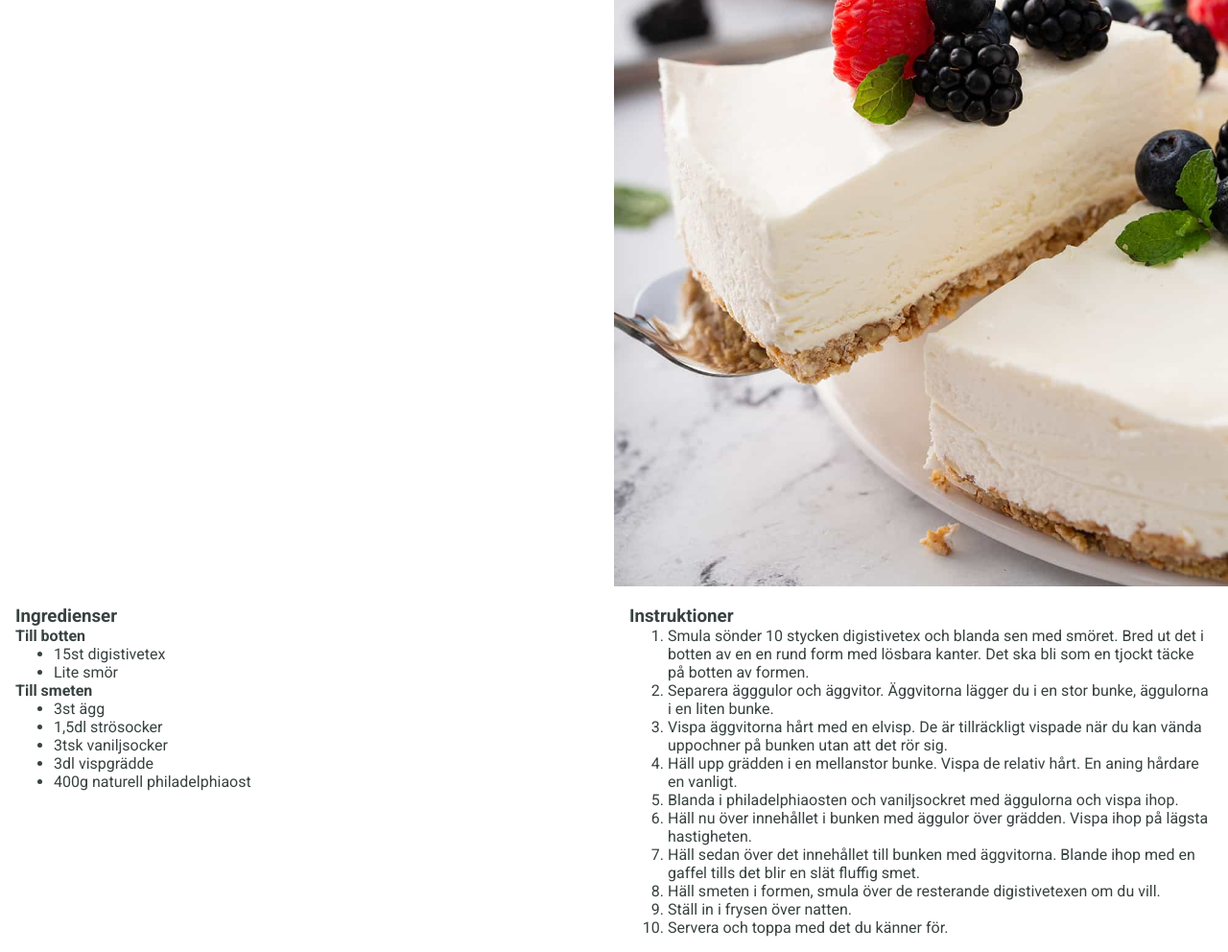
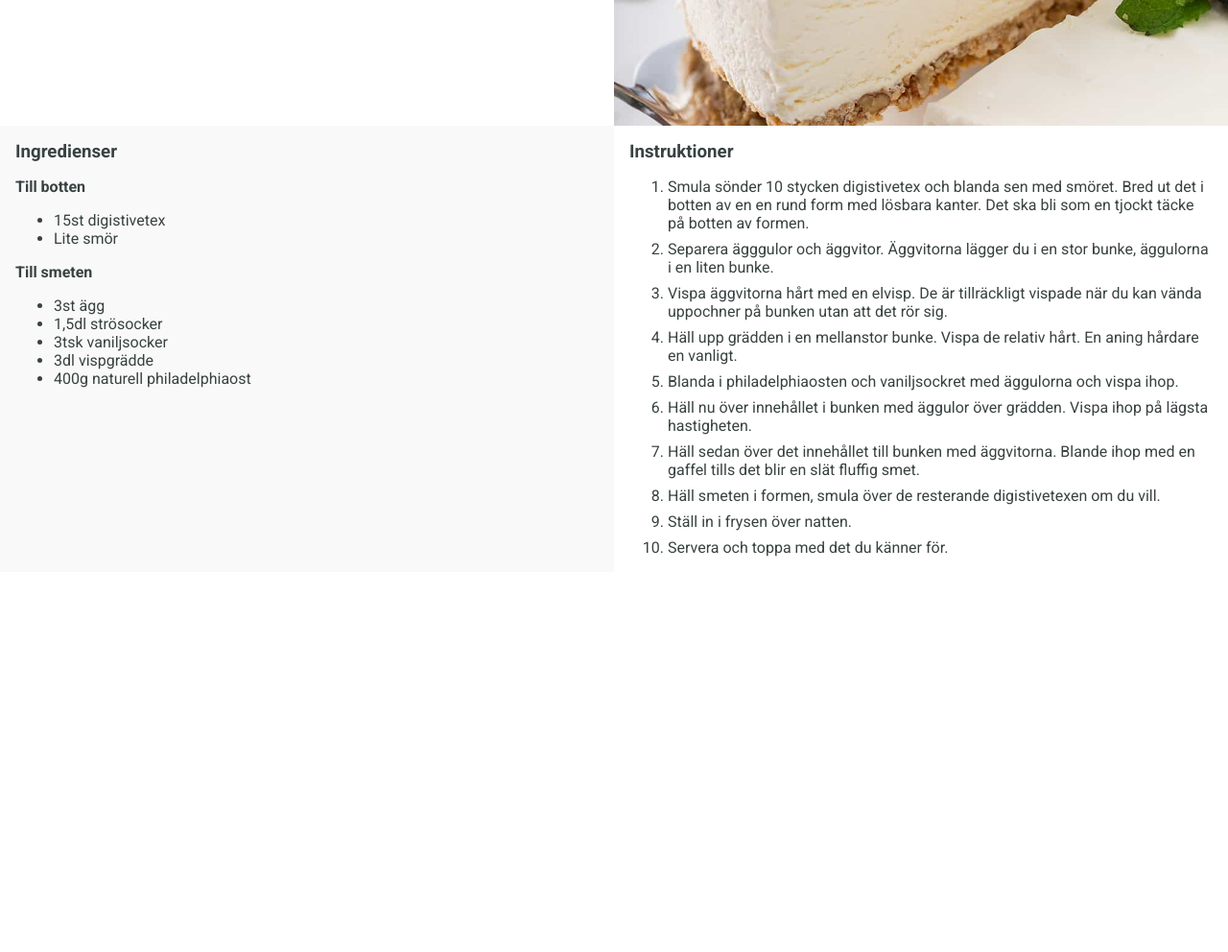
Before and after one commit to Lexicon-LTU-2025/exercise-html-css-fav-recipe-solution, a plain HTML site: page index.html in a window 1280 px wide. Shown: the part 420-1412 px from the top of the page at 96% size. After the commit the page ends 1016 px from the top, so only its background shows below. Drawn offline with nearby package versions, Linux system fonts and the light colour scheme.

Commit message:
example done

```diff
--- a/index.css
+++ b/index.css
@@ -22,7 +22,9 @@ header p {
 }
 
 img {
+  height: 100%;
   width: 100%;
+  object-fit: cover;
 }
 
 .top-section,
@@ -32,14 +34,29 @@ img {
 
 .left-side {
   width: 50%;
-  padding: 1rem;
 }
 
 .right-side {
   width: 50%;
 }
 
+.top-section {
+  height: 60vh; /* vh - viewport hight */
+}
+
+.top-section .description-container {
+  padding: 1rem;
+}
+
+.left-side.ingredients-container {
+  background-color: #f9f9f9;
+}
+
+.left-side.ingredients-container,
 .right-side.instructions-container {
+  display: flex;
+  flex-direction: column;
+  gap: 1rem;
   padding: 1rem;
 }
 
@@ -54,3 +71,9 @@ img {
   display: flex;
   gap: 0.5rem;
 }
+
+.instructions-container .instructions-list {
+  display: flex;
+  flex-direction: column;
+  gap: 0.5rem;
+}
```
